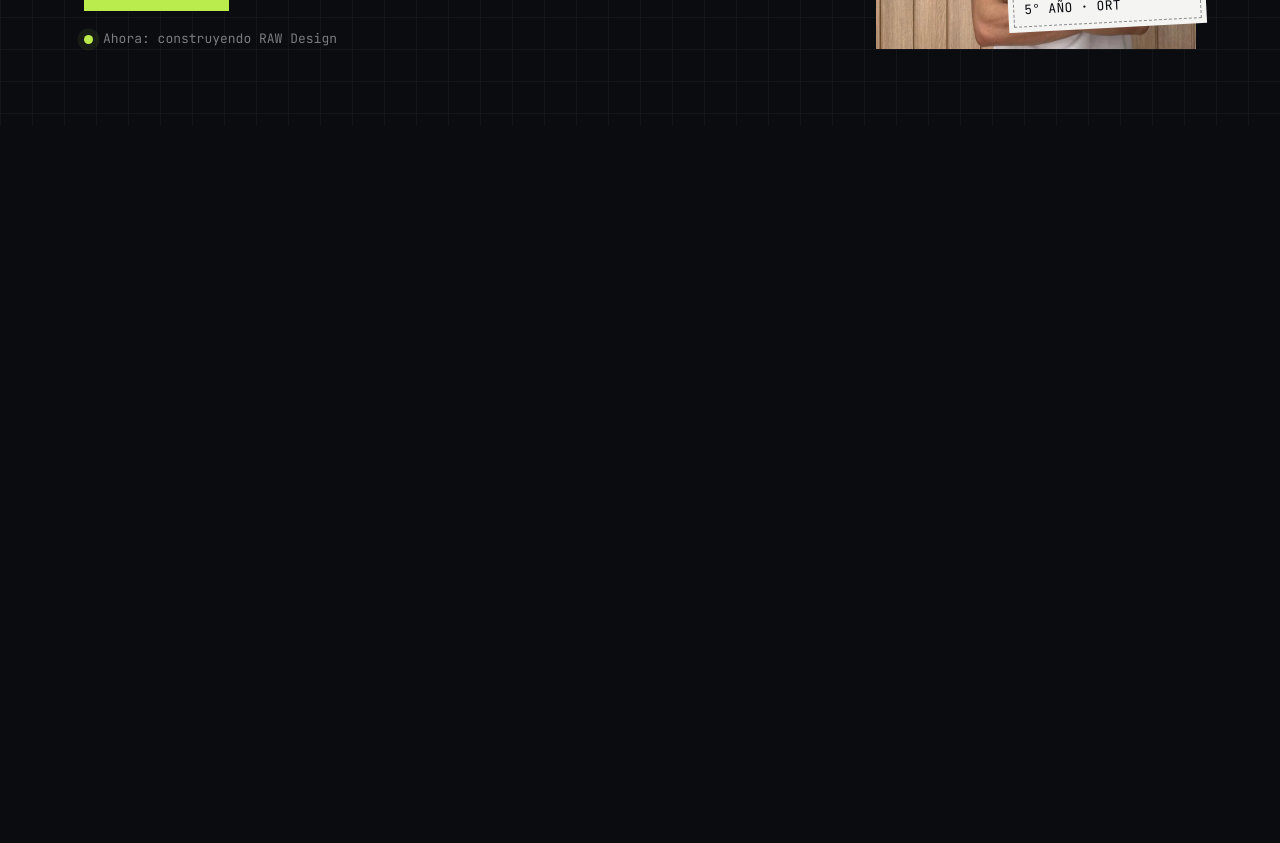
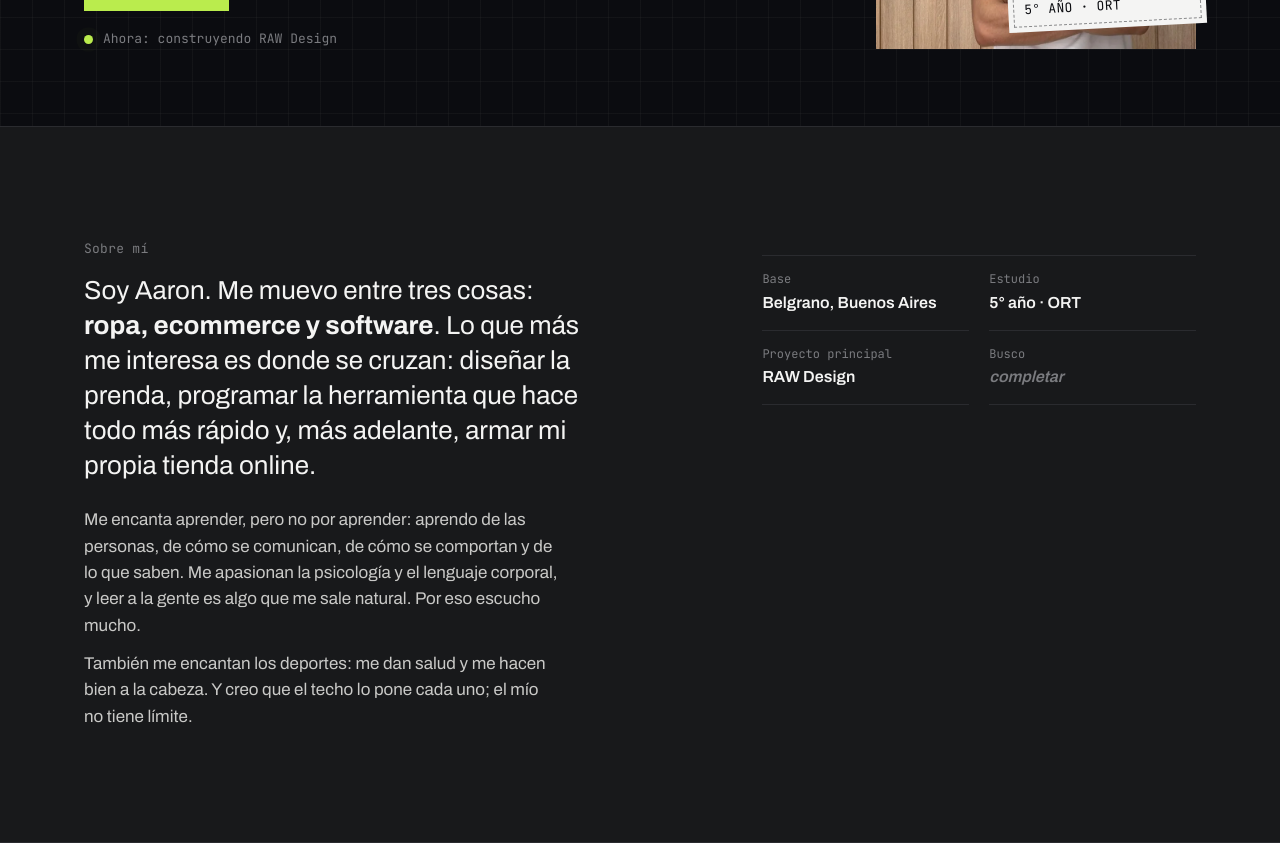
Before and after one commit to Martinaaronwu/Porfolio-Aaron-Wuler, a Next.js app: page / in a window 1280 px wide. Shown: the part 780-1623 px from the top of the page. Before the commit the page ends 906 px from the top, so only its background shows below. Built offline with nearby package versions, Linux system fonts and the light colour scheme.

Commit message:
seccion sobre mi
- parrafo corto de que hago (ropa, ecommerce y software)
- otro mas personal: aprender de la gente, psicologia, lenguaje corporal y deportes
- 4 datos: base, estudio, proyecto principal y busco
- helper falta() para mostrar en gris/italica lo que todavia dice 'completar'

```diff
--- a/src/app/globals.css
+++ b/src/app/globals.css
@@ -195,3 +195,24 @@ p { margin: 0; max-width: 62ch; }
   .hero-texto { grid-column: 1; grid-row: 2; }
   .retrato { grid-column: 2; grid-row: 1 / span 2; align-self: end; }
 }
+
+/* ── Sobre mí ── */
+.sobre { background: var(--gris-osc); border-block: 1px solid var(--linea); }
+.sobre .wrap { display: grid; gap: 28px; }
+.sobre .cuerpo { font-size: clamp(20px, 2.4vw, 26px); line-height: 1.35; max-width: 34ch; }
+.sobre .cuerpo strong { font-weight: 700; }
+.quien { display: grid; gap: 12px; margin-top: 24px; max-width: 52ch; }
+.quien p { font-size: 17px; color: #c9c9c7; }
+.datos {
+  display: grid;
+  grid-template-columns: repeat(2, minmax(0, 1fr));
+  column-gap: 20px;
+  border-top: 1px solid var(--linea);
+}
+.datos div { padding: 14px 0; border-bottom: 1px solid var(--linea); }
+.datos dt { font-family: var(--mono); font-size: 12px; color: var(--gris); }
+.datos dd { margin: 2px 0 0; font-weight: 600; }
+
+@media (min-width: 900px) {
+  .sobre .wrap { grid-template-columns: minmax(0, 1.2fr) minmax(0, .8fr); align-items: start; }
+}
--- a/src/app/page.tsx
+++ b/src/app/page.tsx
@@ -1,9 +1,11 @@
 import Hero from '@/components/Hero'
+import Sobre from '@/components/Sobre'
 
 export default function Home() {
   return (
     <main>
       <Hero />
+      <Sobre />
     </main>
   )
 }
--- /dev/null
+++ b/src/components/Sobre.tsx
@@ -0,0 +1,36 @@
+import { perfil } from '@/contenido'
+import { falta } from './Texto'
+
+export default function Sobre() {
+  const { sobre, quienSoy, datos } = perfil
+
+  return (
+    <section className="sobre band" id="sobre">
+      <div className="wrap">
+        <div>
+          <p className="dato gris" style={{ marginBottom: 14 }}>
+            Sobre mí
+          </p>
+          <p className="cuerpo">
+            {sobre.antes}
+            <strong>{sobre.fuerte}</strong>
+            {sobre.despues}
+          </p>
+          <div className="quien">
+            {quienSoy.map((p) => (
+              <p key={p}>{p}</p>
+            ))}
+          </div>
+        </div>
+        <dl className="datos">
+          {datos.map((d) => (
+            <div key={d.label}>
+              <dt>{d.label}</dt>
+              <dd className={falta(d.valor) ? 'falta' : undefined}>{d.valor}</dd>
+            </div>
+          ))}
+        </dl>
+      </div>
+    </section>
+  )
+}
--- /dev/null
+++ b/src/components/Texto.tsx
@@ -0,0 +1,7 @@
+// Si el texto todavía dice "completar" lo muestro en gris/itálica
+export const falta = (texto: string) => /^completar/i.test(texto)
+
+export function Texto({ children, className = '' }: { children: string; className?: string }) {
+  const clases = [className, falta(children) ? 'falta' : ''].filter(Boolean).join(' ')
+  return <p className={clases || undefined}>{children}</p>
+}
```
